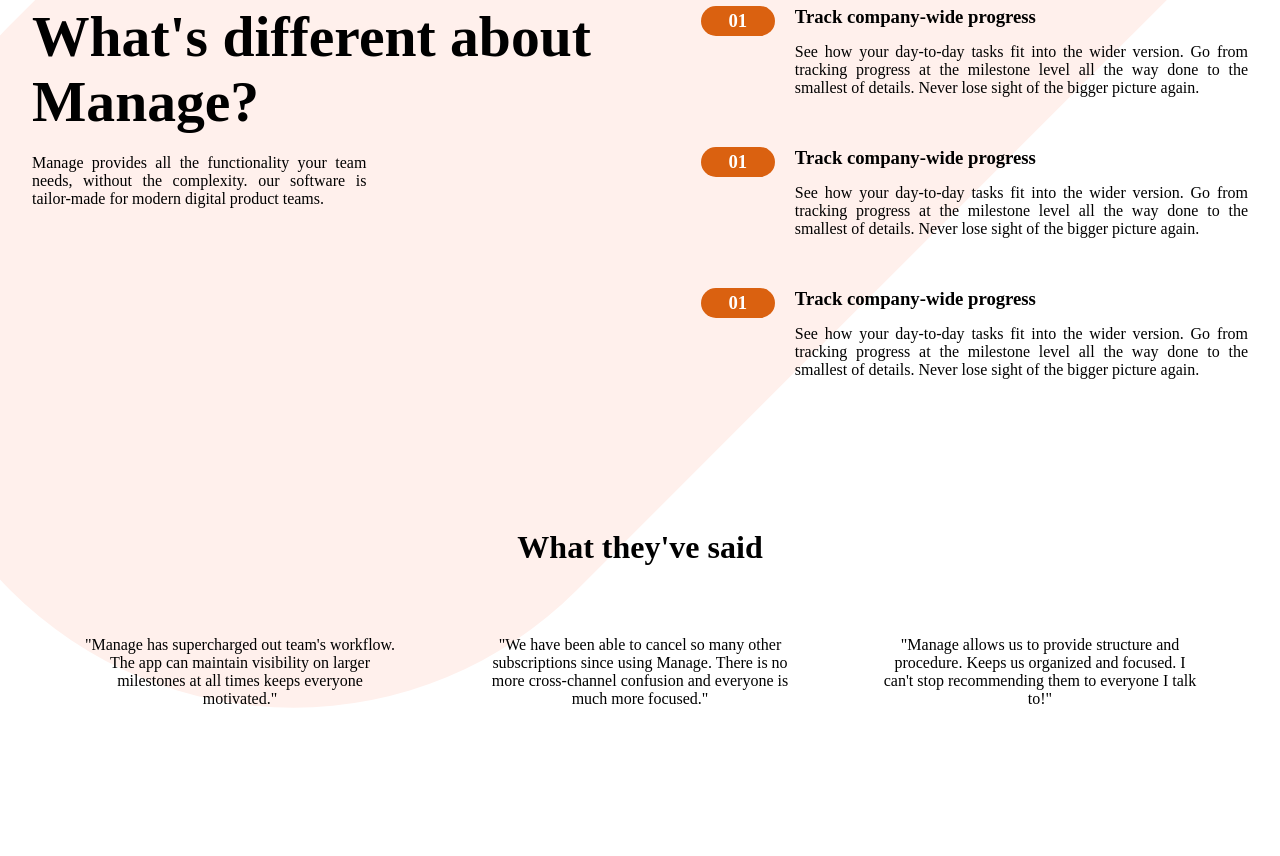
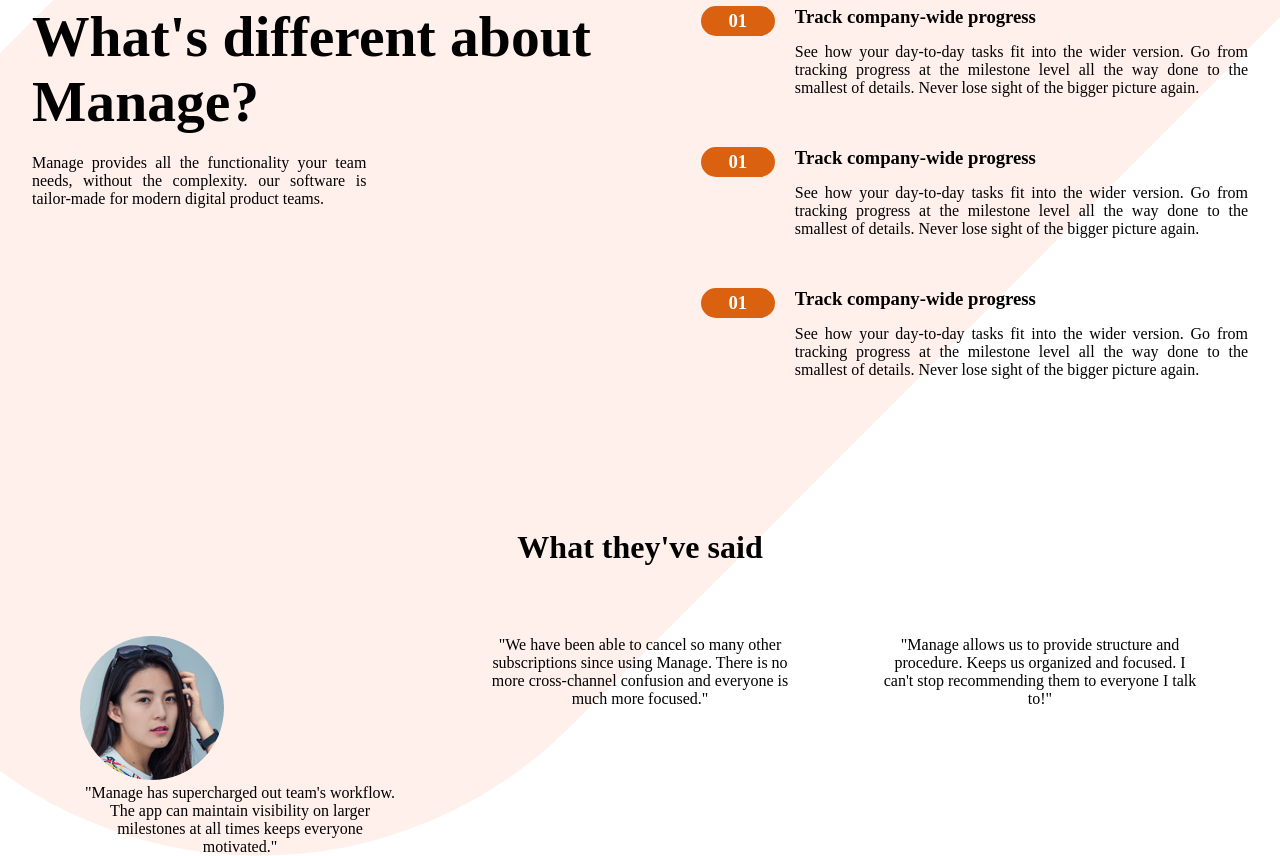
Before and after one commit to BelayAdamu/Manage-landing-page, a website: page index.html in a window 1280 px wide. Shown: the part 786-1642 px from the top of the page. Before the commit the page ends 1494 px from the top, so only its background shows below. Drawn offline with Linux system fonts and the light colour scheme.

Commit message:
cards section init

```diff
--- a/index.html
+++ b/index.html
@@ -93,7 +93,7 @@
             </div>
             <div class="testimonial_cards">
                 <div class="card">
-                    <div class="avatar"></div>
+                    <div class="avatar"><img src="./images/avatar-anisha.png" alt="anisha"></div>
                     <div class="card_content">
                         <p>"Manage has supercharged out team's workflow. The app can maintain visibility
                             on larger milestones at all times keeps everyone motivated."</p>
```
